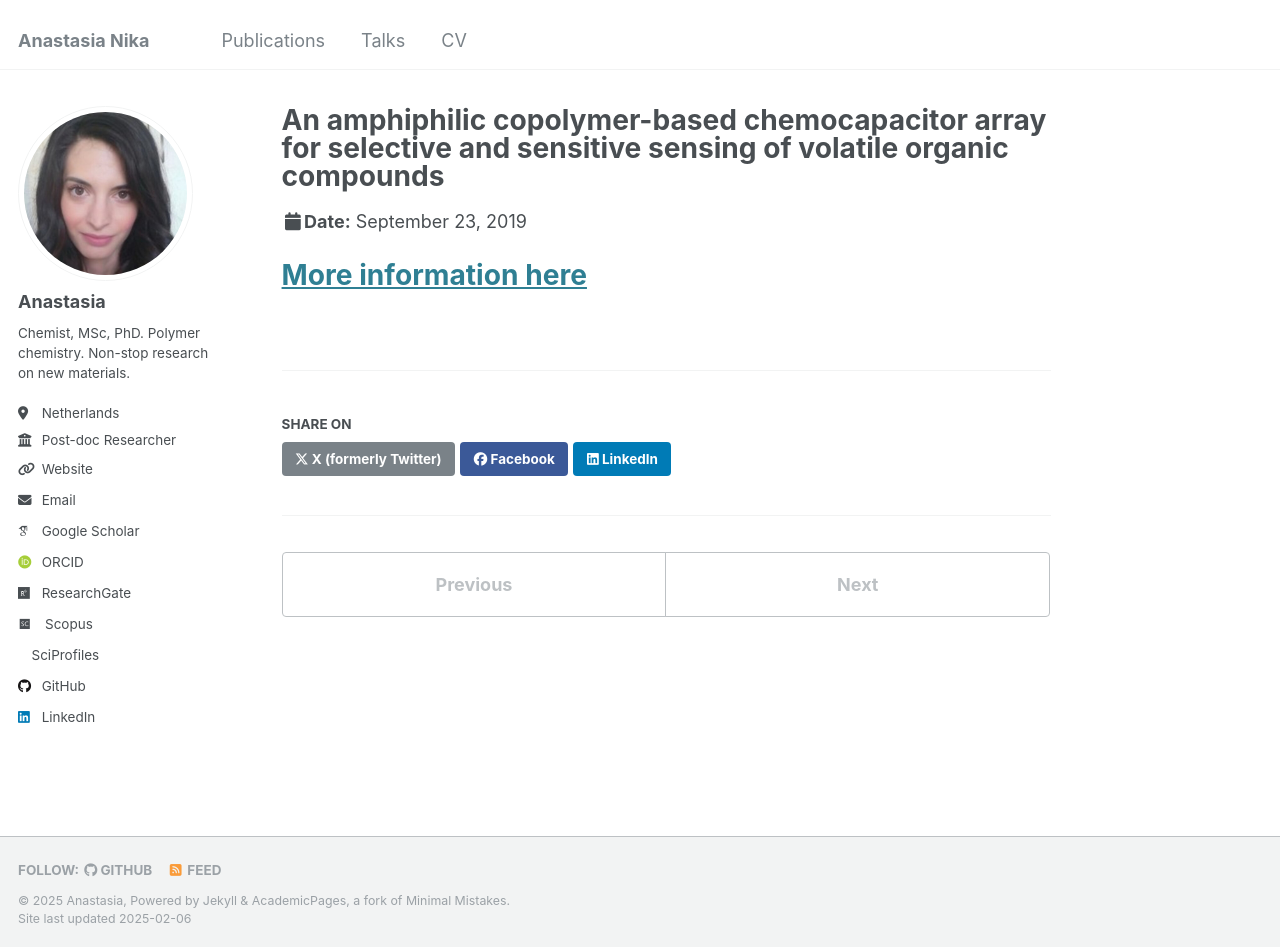
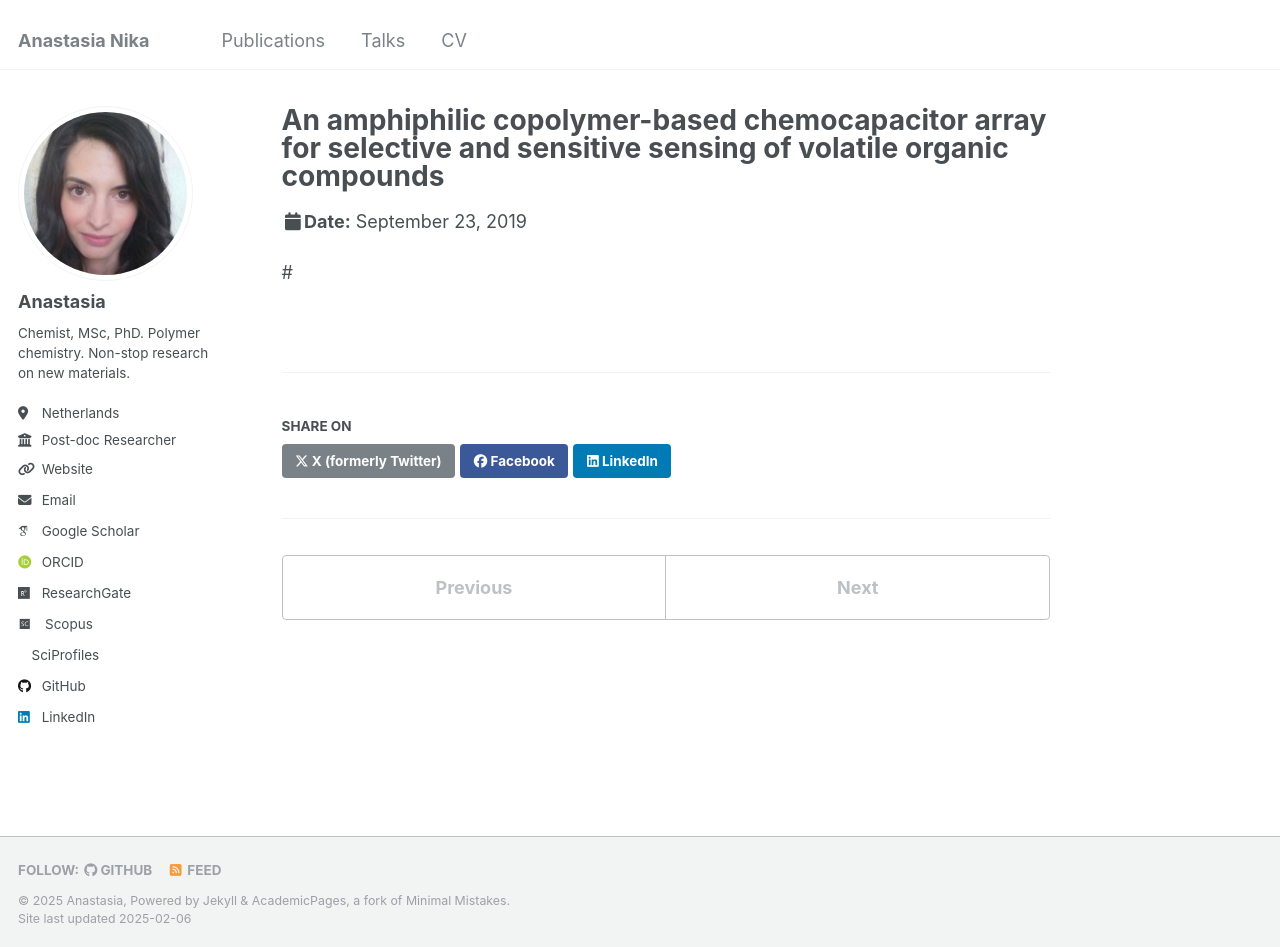
Before and after one commit to anastasianika/anastasianika.github.io, a Jekyll site: the page built from _talks/2014-02-01-talk-2.md, in a window 1280 px wide and 947 px high. Built offline with Jekyll 4.4.1, drawn with Linux system fonts in a browser that asks for light colours; some web fonts are replaced.

Commit message:
Update 2014-02-01-talk-2.md

```diff
--- a/_talks/2014-02-01-talk-2.md
+++ b/_talks/2014-02-01-talk-2.md
@@ -8,4 +8,4 @@ date: 23/09/2019
 location: "Rhodes, Greece"
 ---
 
-# [More information here](http://example2.com)
+#<!-- [More information here](http://example2.com) -->
```
